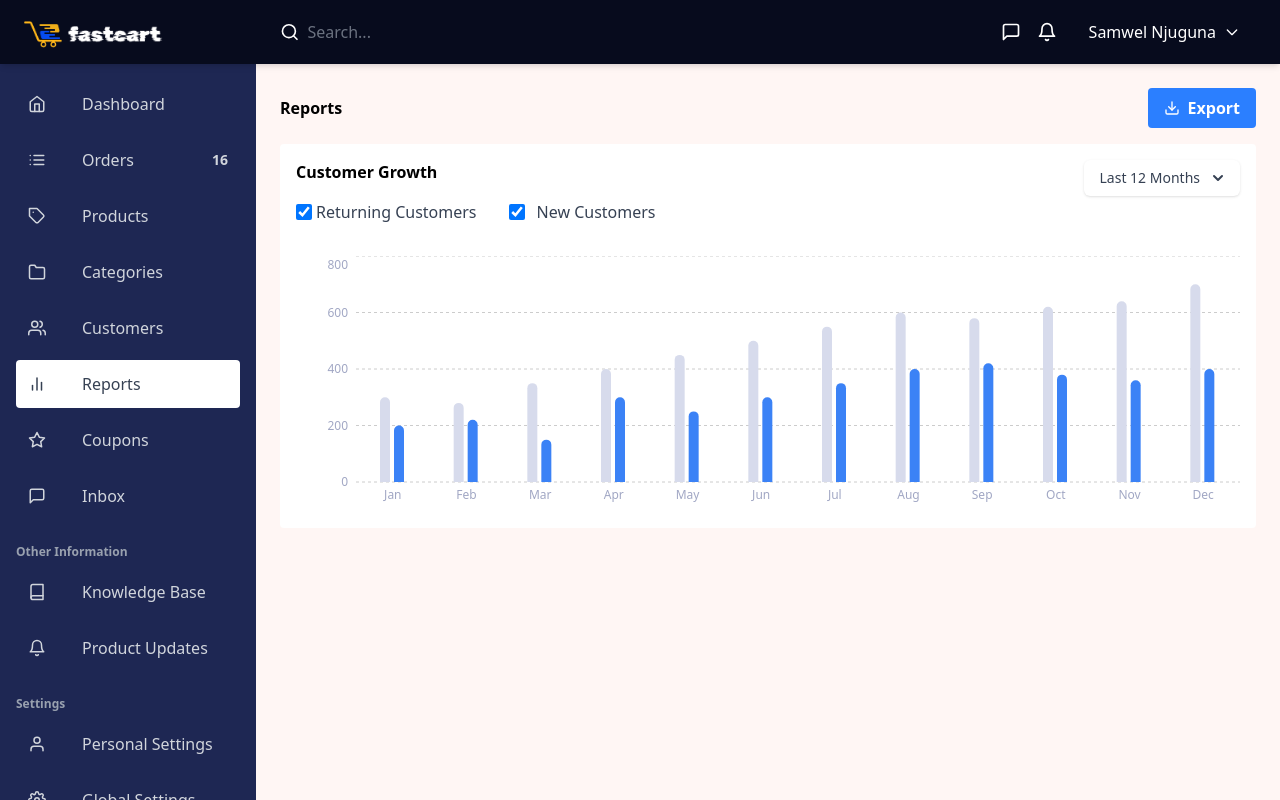
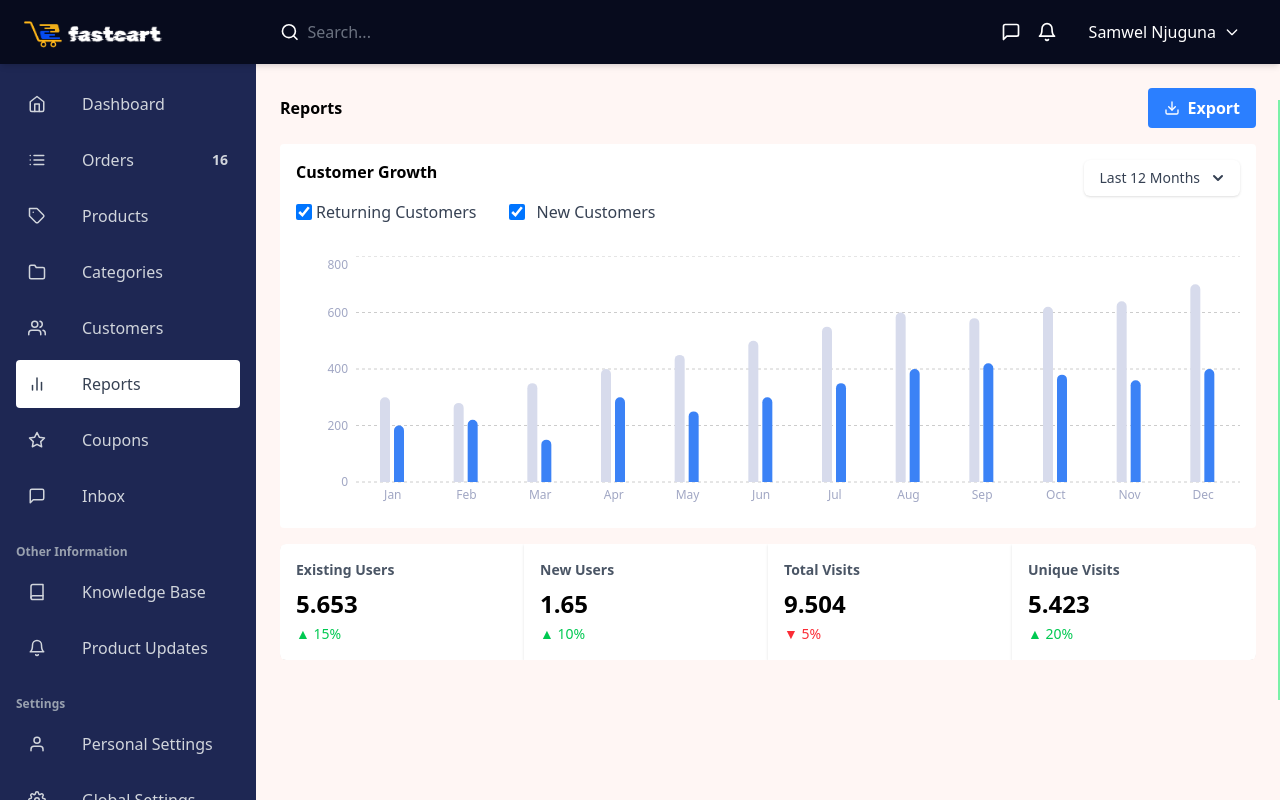
Before and after one commit to test-e-commerce-tellan/admin, a React (Vite) app: page /reports in a window 1280 px wide. Built offline with nearby package versions, Linux system fonts and the light colour scheme.

Commit message:
feat: customer statistics

```diff
--- /dev/null
+++ b/src/pages/dashboard/DashboardHome.tsx
@@ -0,0 +1,12 @@
+const DashboardHome = () => {
+    return (
+      <div className="grid grid-cols-3 gap-4">
+        <div className="bg-red-200 p-4">Item 1</div>
+        <div className="bg-blue-200 p-4">Item 2</div>
+        <div className="bg-green-200 p-4">Item 3</div>
+      </div>
+    );
+  };
+
+
+  export default DashboardHome;
--- a/src/pages/reports/Reports.tsx
+++ b/src/pages/reports/Reports.tsx
@@ -1,6 +1,7 @@
 import { PrimaryButton } from "../../components/Button";
 import { FiDownload } from "react-icons/fi";
 import CustomerGrowth from "./components/CustomerGrowth";
+import CustomerStatistics from "./components/CustomerStatistics";
 
 const Reports = () => {
   const handleDownload = () => {};
@@ -21,6 +22,10 @@ const Reports = () => {
       <div className="mt-4">
         <CustomerGrowth />
       </div>
+
+      <div className="mt-4">
+        <CustomerStatistics />
+      </div>
     </div>
   );
 };
--- /dev/null
+++ b/src/pages/reports/components/CustomerStatistics.tsx
@@ -0,0 +1,53 @@
+import UserStatisticsComponent from "./UserStatisticsComponent";
+
+const CustomerStatistics = () => {
+  const statistics = [
+    {
+      title: "Existing Users",
+      value: 5.653,
+      percentage: 15,
+      isIncrease: true,
+    },
+    {
+      title: "New Users",
+      value: 1.650,
+      percentage: 10,
+      isIncrease: true,
+    },
+    {
+      title: "Total Visits",
+      value: 9.504,
+      percentage: 5,
+      isIncrease: false,
+    },
+    {
+      title: "Unique Visits",
+      value: 5.423,
+      percentage: 20,
+      isIncrease: true,
+    },
+  ];
+
+  return (
+    <div className="flex flex-row rounded-md overflow-hidden">
+      {statistics.map((stat, index) => (
+        <div
+          key={index}
+          className={`flex-1`}
+        >
+          <UserStatisticsComponent
+            title={stat.title}
+            value={stat.value}
+            percentage={stat.percentage}
+            isIncrease={stat.isIncrease}
+          />
+          {index !== statistics.length - 1 && (
+            <div className="absolute right-0 top-1/2 transform -translate-y-1/2 w-[2px] h-[75%] bg-green-300"></div>
+          )}
+        </div>
+      ))}
+    </div>
+  );
+};
+
+export default CustomerStatistics;
--- /dev/null
+++ b/src/pages/reports/components/UserStatisticsComponent.tsx
@@ -0,0 +1,29 @@
+interface UserStatisticsComponentProps {
+  title: string;
+  value: number;
+  percentage: number;
+  isIncrease: boolean;
+}
+
+const UserStatisticsComponent: React.FC<UserStatisticsComponentProps> = ({
+  title,
+  value,
+  percentage,
+  isIncrease,
+}) => {
+  return (
+    <div className="flex flex-col bg-white shadow p-4">
+      <h4 className="text-sm font-semibold text-gray-600">{title}</h4>
+      <div className="text-2xl font-bold text-black mt-2">{value}</div>
+      <div
+        className={`text-sm mt-1 ${
+          isIncrease ? "text-green-500" : "text-red-500"
+        }`}
+      >
+        {isIncrease ? "▲" : "▼"} {percentage}%
+      </div>
+    </div>
+  );
+};
+
+export default UserStatisticsComponent;
```
